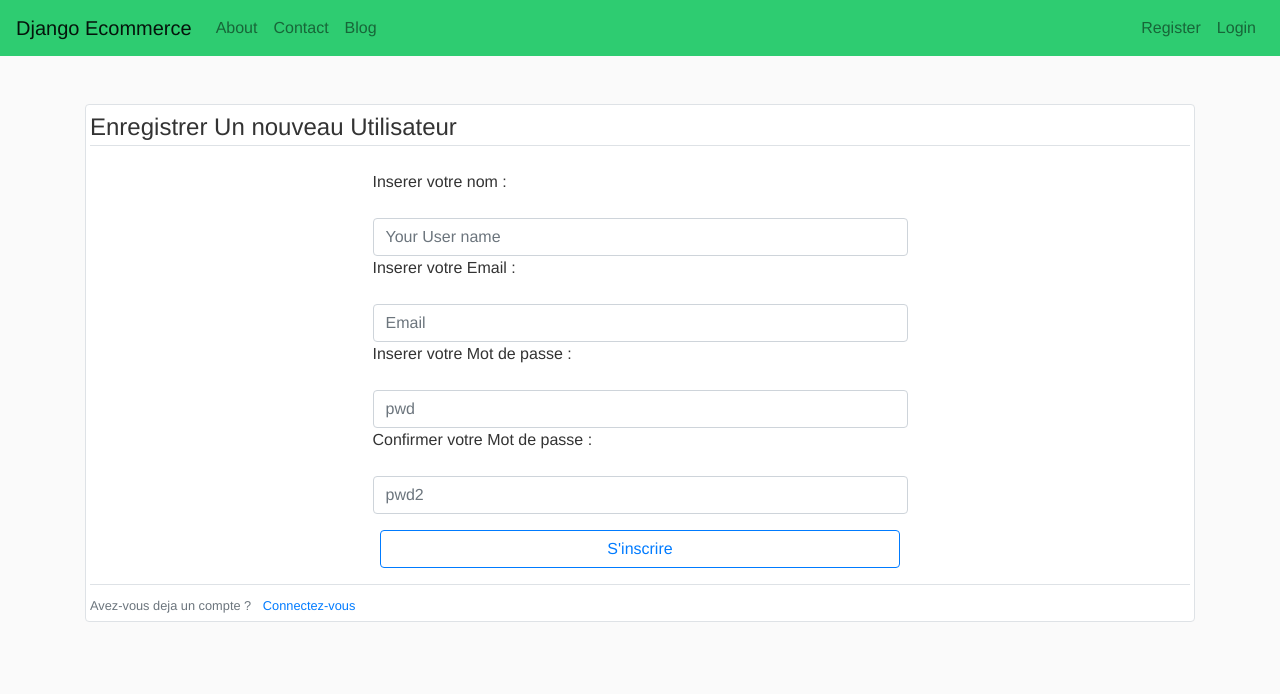
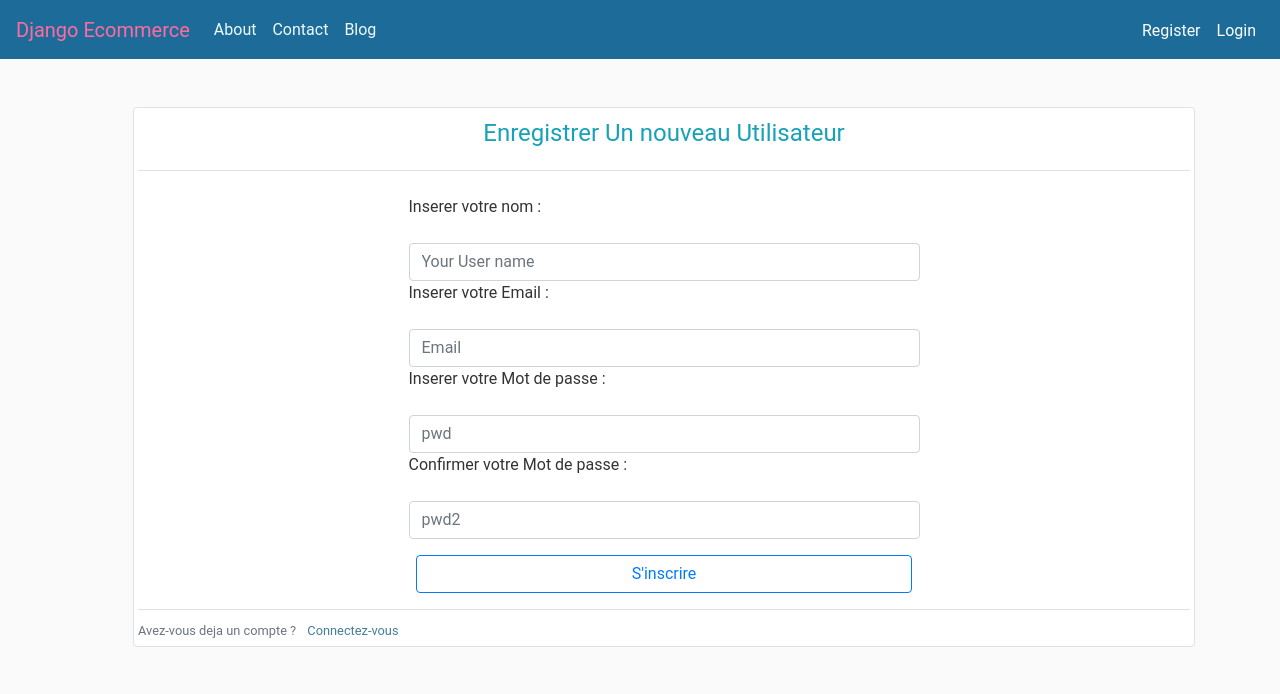
Before and after one commit to rosairekota/Django_Project_Tools, a Django app: page /users_app/register/ in a window 1280 px wide. Shown: the top 694 px of the page. Run offline with Django 3.2, Linux system fonts and the light colour scheme; some libraries are stand-ins or nearby versions.

Commit message:
Modification_du_style

```diff
--- a/blog/templates/blog/base.html
+++ b/blog/templates/blog/base.html
@@ -9,30 +9,30 @@
 		<link rel="stylesheet" type="text/css" href="{% static 'css/style.css' %}">
 		</head>
 	<body>
-			<nav class="navbar navbar-expand-lg navbar-light " style="background-color:#2ecc71; color:white;">
+			<nav class="navbar navbar-expand-lg navbar-light">
 				  <button class="navbar-toggler" type="button" data-toggle="collapse" data-target="#navbarTogglerDemo01" aria-controls="navbarTogglerDemo01" aria-expanded="false" aria-label="Toggle navigation">
 				    <span class="navbar-toggler-icon"></span>
 				  </button>
 				  <div class="collapse navbar-collapse" id="navbarTogglerDemo01">
-				    <a class="navbar-brand" href="{% url 'home-project' %}">Django Ecommerce</a>
+				    <a class="navbar-brand" href="{% url 'home-project' %}" style="color: #fd6c9f;">Django Ecommerce</a>
 				          <ul class="navbar-nav mr-auto mt-2 mt-lg-0">
 				          <li class="nav-item">
-				            <a class="nav-link" href="{% url 'about_project' %}">About</a>
+				            <a class="nav-link" href="{% url 'about_project' %}" style="color: #eefbfb;">About</a>
 				          </li>
 
 				          <li class="nav-item">
-				            <a class="nav-link" href="{% url 'contact_project' %}">Contact</a>
+				            <a class="nav-link" href="{% url 'contact_project' %}" style="color: #eefbfb;">Contact</a>
 				          </li>
 				         <li class="nav-item">
-				            <a class="nav-link" href="{% url 'blog-home' %}">Blog</a>
+				            <a class="nav-link" href="{% url 'blog-home' %}" style="color: #eefbfb;">Blog</a>
 				          </li>
 				        </ul>
-				        <ul class="navbar-nav">
+				        <ul class="navbar-nav" style="color: white;">
 				           <li class="nav-item">
-				            <a class="nav-link" href="{% url 'register-user' %}">Register</a>
+				            <a class="nav-link" href="{% url 'register-user' %}" style="color: white;">Register</a>
 				          </li>
 				         <li class="nav-item">
-				            <a class="nav-link" href="/admin">Login</a>
+				            <a class="nav-link" href="/admin" style="color: white;">Login</a>
 				          </li>
 				        </ul>
 
--- a/blog/views.py
+++ b/blog/views.py
@@ -5,8 +5,8 @@ from django.contrib.auth.models import User
 
 
 posts=Post.objects.all()
-user=User.objects.get(pk=1)
-user.post_set.create(title="toto4",content="blabla")
+#user=User.objects.get(pk=1)
+#user.post_set.create(title="toto4",content="blabla")
 
 
 def home(request):
--- a/ecommerce/settings.py
+++ b/ecommerce/settings.py
@@ -123,4 +123,4 @@ STATIC_URL = '/static/'
 STATICFILES_DIRS=(
     os.path.join(BASE_DIR, 'static_my_proj'),
     )
-STATIC_ROOT=os.path.join(os.path.dirname(BASE_DIR), 'static_cdn')
+STATIC_ROOT=os.path.join(BASE_DIR, 'static_cdn')
--- a/static_my_proj/css/style.css
+++ b/static_my_proj/css/style.css
@@ -1,21 +1,70 @@
 	body{
 				background-color:#fafafa;
-				font-family: 'Helvetica';
+				font-family: "Roboto","Lucida Grande","DejaVu Sans","Bitstream Vera Sans",Verdana,Arial,sans-serif;
 				margin: auto;
 				padding: auto;
 				color:#333333;
 				text-decoration: none;
 
 	        }
-	        h1,h2,h3,h4,h5,h6{
-	        	color: #444444;
-	        }
+
+	       p, ol, ul, dl {
+	           margin: .2em 0 .8em 0;
+	       }
+
+	       p {
+	           padding: 0;
+	           line-height: 140%;
+	       }
+
+	       h1,h2,h3,h4,h5 {
+	           font-weight: bold;
+	       }
+
+	       h1 {
+	           margin: 0 0 20px;
+	           font-weight: 300;
+	           font-size: 20px;
+	           color: #666;
+	       }
+
+	       h2 {
+	           font-size: 16px;
+	           margin: 1em 0 .5em 0;
+	       }
+
+	       h3 {
+	           font-size: 14px;
+	           margin: .8em 0 .3em 0;
+	           color: #666;
+	           font-weight: bold;
+	       }
+
+	       h4 {
+	           font-size: 12px;
+	           margin: 1em 0 .8em 0;
+	           padding-bottom: 3px;
+	       }
+
+	       h5 {
+	           font-size: 10px;
+	           margin: 1.5em 0 .5em 0;
+	           color: #666;
+	           text-transform: uppercase;
+	           letter-spacing: 1px;
+	       }
 	        .navbar-nav .nav-link{
 	        	color:white;
 	        }
-	        a{
-	        	text-decoration: none;
+	        a:link, a:visited {
+	            color: #447e9b;
+	            text-decoration: none;
 	        }
-	      .navbar .navbar-expand-lg .navbar-light{
-	      	background-color:blue;
+
+	        a:focus, a:hover {
+	            color: #036;
+	        }
+	      nav{
+	      	background-color:#1d6b98;
+	      	color: white;
 	      }
--- a/users_app/templates/users/register.html
+++ b/users_app/templates/users/register.html
@@ -1,11 +1,11 @@
 {% extends 'blog/base.html' %}
 {% block content %}
 
-		<div class="content-section">
+		<div class="pl-5 pb-5">
 			<form  method="POST"  class="img-thumbnail">
 			{% csrf_token %}
 					<fieldset class="form-group">
-						<legend class="border-bottom mb-4">Enregistrer Un nouveau Utilisateur</legend>
+						<legend class="border-bottom mb-4 text-center text-info"><p>Enregistrer Un nouveau Utilisateur</p></legend>
 						<div class="row">
 							<div class="col-sm-6 col-12 offset-sm-3">
 
--- a/users_app/views.py
+++ b/users_app/views.py
@@ -5,9 +5,11 @@ from .form import UserForm
 def register(request):
 	if request.method=='POST':
 		form=UserForm(request.POST)
-		form.save()
+
 		if form.is_valid():
 			username=form.cleaned_data.get('username')
+
+			form.save()
 			return redirect(request,'blog/home.html',{})
 	else:
 		form=UserForm()
```
Also changed, not shown: db.sqlite3.
